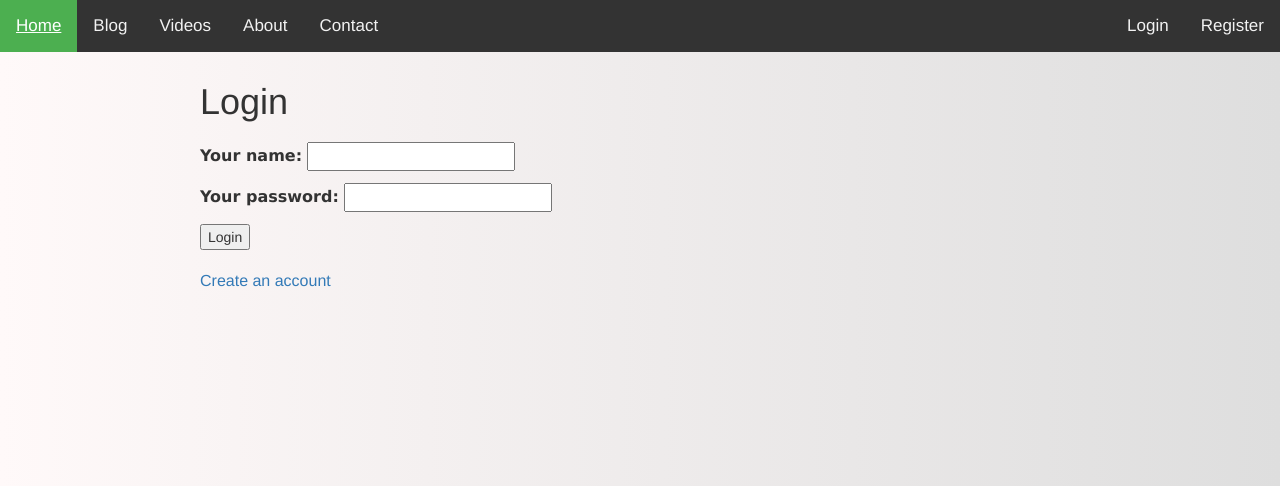
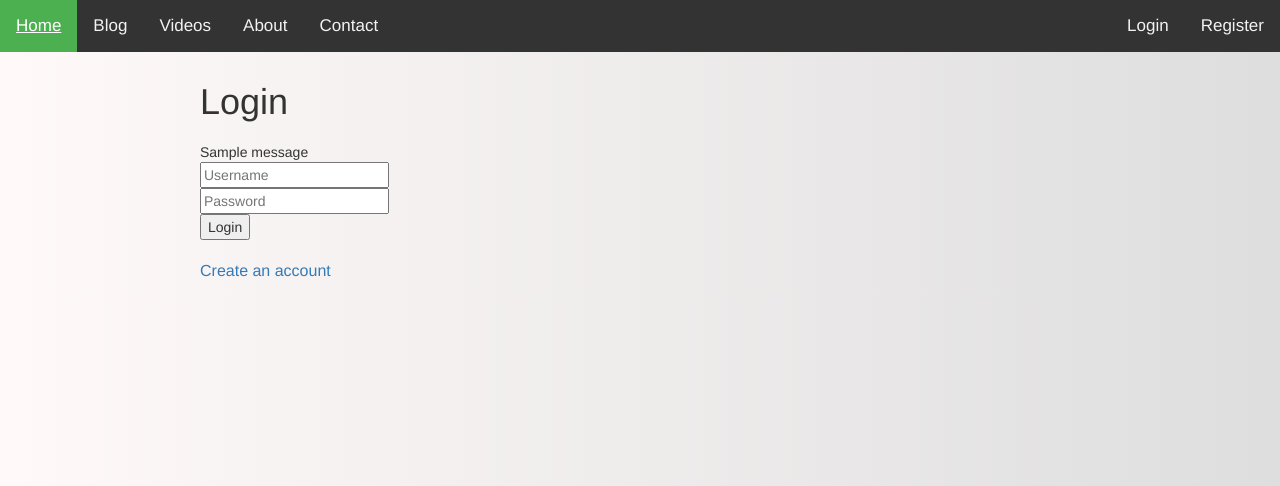
Before and after one commit to chabiorborys/Django_blog, a Django app: page /login/ in a window 1280 px wide. Shown: the top 486 px of the page. Run offline with Django 3.2, Linux system fonts and the light colour scheme; tables that the repository leaves empty hold one stand-in row (values such as "Sample post"); one stand-in notice (Sample message) is shown; some libraries are stand-ins or nearby versions.

Commit message:
Added some login tests and changed view for LoginPageView.

```diff
--- a/posts/views.py
+++ b/posts/views.py
@@ -1,6 +1,7 @@
 import os
 from django.shortcuts import render, redirect
 from django.views import View
+from django.contrib import messages
 from django.http import HttpResponse
 from django.core.mail import send_mail
 from .forms import ContactForm, RegisterForm, LoginForm, NewVideoForm, CommentForm, VideoForm
@@ -77,23 +78,50 @@ class RegisterPageView(View):
 
 class LoginPageView(View):
     def get(self, request):
-        if request.user.is_authenticated:
-            return redirect('/')
-        form = LoginForm()
-        return render(request, 'login.html', {'form': form})
+        return render(request, 'login.html')
+    def post(self, request):
+        context = {
+            'data': request.POST,
+            'has_error': False
+        }
+        username = request.POST.get('username')
+        password = request.POST.get('password')
+        if username == '':
+            messages.add_message(request, messages.ERROR,
+                                'Username is required')
+            context['has_error'] = True
+        if password == '':
+            messages.add_message(request, messages.ERROR,
+                                'Password is required')
+            context['has_error'] = True
+        user = authenticate(request, username=username, password=password)
 
-    def post(self, request):
-        form = LoginForm(request.POST)
-        if form.is_valid():
-            username = form.cleaned_data['username']
-            password = form.cleaned_data['password']
-            user = authenticate(request, username=username, password=password)
-            if user is not None:
-                # if user exists, login() function will keep him logged during session
-                login(request, user)
-                return redirect('/')
-            else:
-                return redirect('/login')
+        if not user and not context['has_error']:
+            messages.add_message(request, messages.ERROR, 'Invalid login')
+            context['has_error'] = True
+
+        if context['has_error']:
+            return render(request, 'login.html', status=401, context=context)
+        login(request, user)
+        return redirect('/')
+    # def get(self, request):
+    #     if request.user.is_authenticated:
+    #         return redirect('/')
+    #     form = LoginForm()
+    #     return render(request, 'login.html', {'form': form})
+
+    # def post(self, request):
+    #     form = LoginForm(request.POST)
+    #     if form.is_valid():
+    #         username = form.cleaned_data['username']
+    #         password = form.cleaned_data['password']
+    #         user = authenticate(request, username=username, password=password)
+    #         if user is not None:
+    #             # if user exists, login() function will keep him logged during session
+    #             login(request, user)
+    #             return redirect('/')
+    #         else:
+    #             return redirect('/login')
 
 class LogoutPageView(View):
     def get(self, request):
--- a/templates/login.html
+++ b/templates/login.html
@@ -1,8 +1,10 @@
 {% extends 'base.html' %} {% load static %} {% block content %}
 <h1>Login</h1>
-
+{% if messages %} {% for message in messages %} {{message}} {%endfor%} {% endif %}
 <form method="POST">
     {% csrf_token %} {{ form.as_p }}
+    <input type="text" name="username" placeholder="Username"><br>
+    <input type="password" name="password" placeholder="Password"><br>
     <input type="submit" value="Login">
 </form>
 <br>
```
Also changed, not shown: posts/tests/test_views.py (+14 -0 lines).
